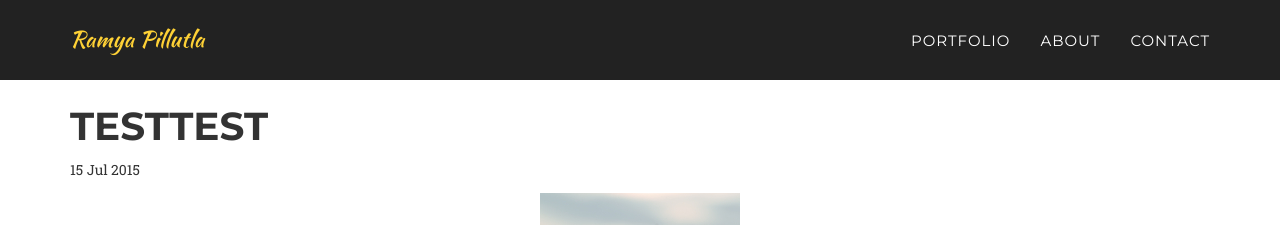
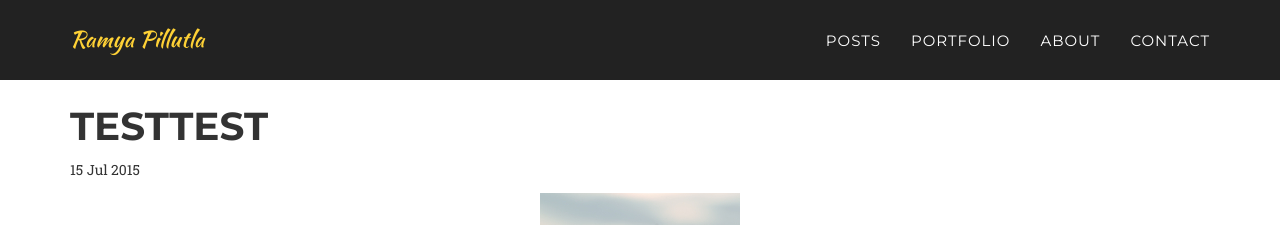
Before and after one commit to swamygurugari/rpillutla.github.io, a Jekyll site: the page built from _posts/2014-07-13-spoilers.markdown, in a window 1280 px wide. Shown: the top 225 px of the page. Built offline with Jekyll 4.4.1, drawn with Linux system fonts in a browser that asks for light colours; some web fonts are replaced.

Commit message:
added posts

```diff
--- a/_includes/simple_header.html
+++ b/_includes/simple_header.html
@@ -17,6 +17,9 @@
                 <ul class="nav navbar-nav navbar-right">
                     <li class="hidden">
                         <a href="#page-top"></a>
+                    </li>
+                    <li>
+                        <a href="{{ site.url }}/posts">Posts</a>
                     </li>
                     <!--li>
                         <a class="page-scroll" href="#services">Services</a>
```
